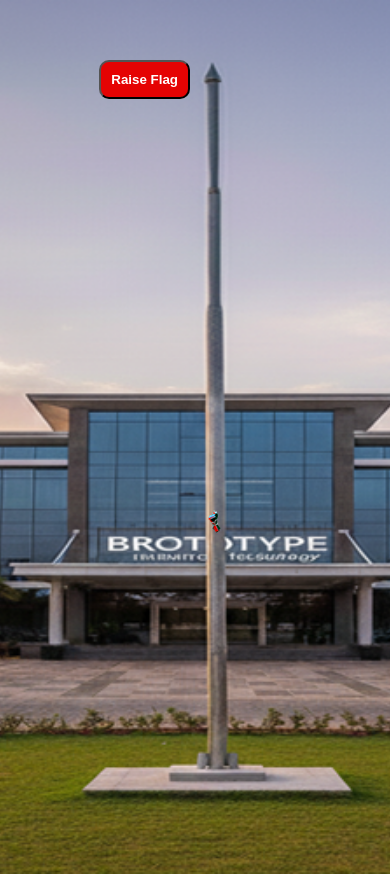
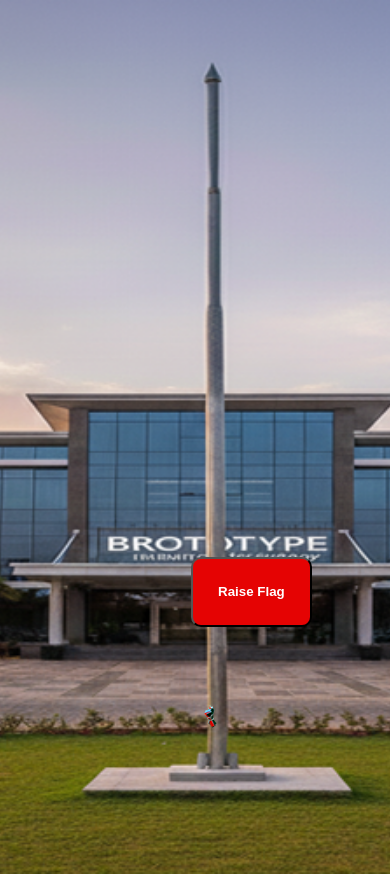
Before and after one commit to rinsiya/flagIndia, a plain HTML site: page index.html in a window 390 px wide. Drawn offline with Linux system fonts and the light colour scheme.

Commit message:
CSS modified to make responsive layout

```diff
--- a/style.css
+++ b/style.css
@@ -5,23 +5,24 @@ body{
   background-repeat: no-repeat; /* prevent tiling */
   background-position: center center; /* center the image */
   height: 100vh; /* ensure body takes full viewport height */
+  width: 100vw;
   margin: 0;     /* remove default margin */
 }
 
 .pole {
   position: relative;
-  width: 7px;
-  height: 460px;
+  width: 0vw;
+  height: 80vh;
 
   margin: 30px auto;
 }
 
 #button{
     position: fixed;
-    right: 200px;
-    top: 60px;
+    right: 20vw;
+    top: 66vh;
     background-color: #e50303;
-    padding: 10px;
+    padding: 3vh;
     color: #fff;
     font-weight: bolder;
     border-radius: 10px;
@@ -35,8 +36,8 @@ button:hover{
 #flag {
   position: absolute;
   bottom: 0;
-  top: 480px;
-  left: 15px;
+  top: 80vh;
+  left: 1vh;
   transition: top 4s ease-in-out, width 2s ease-in-out;
 }
 
```
